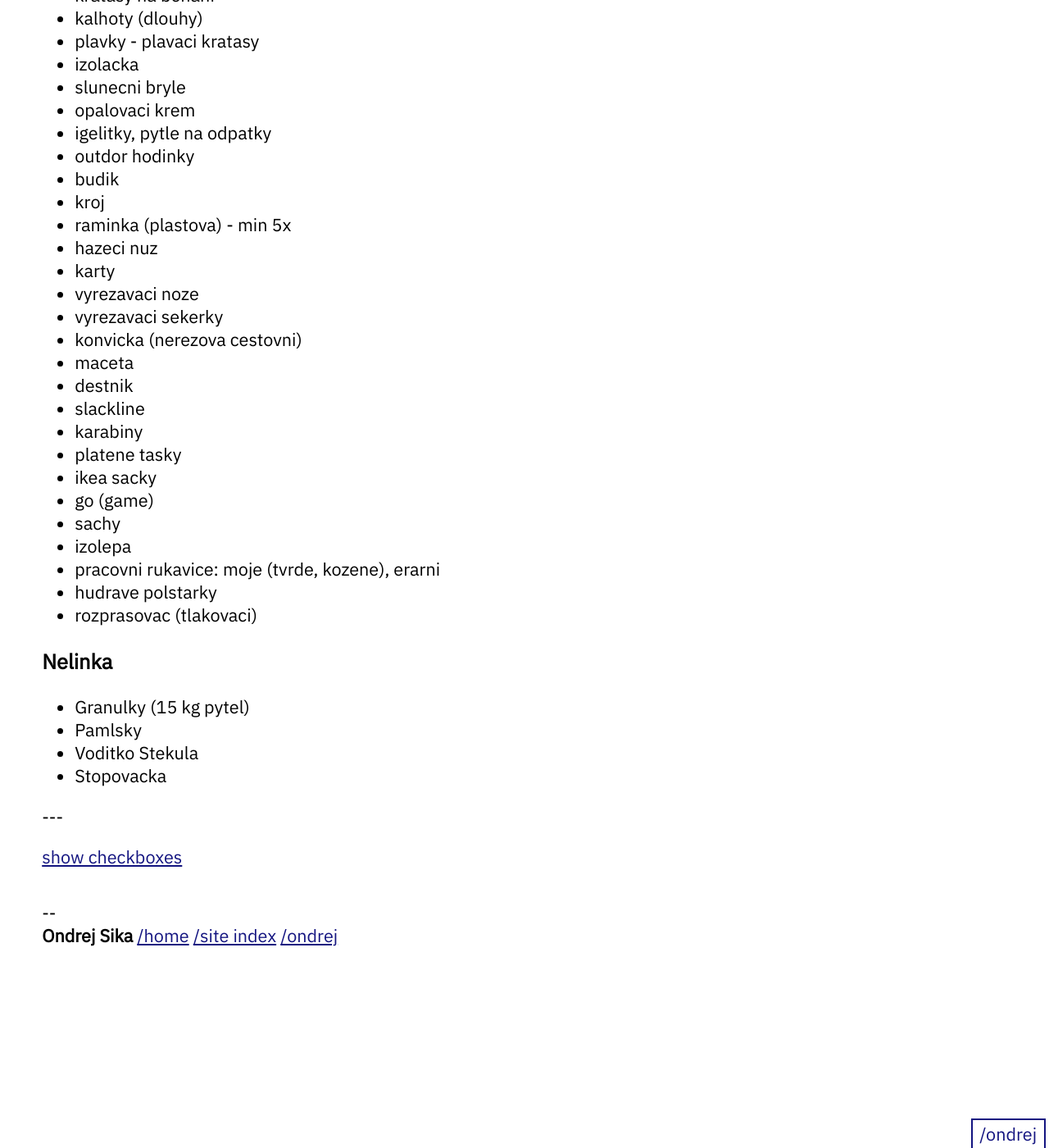
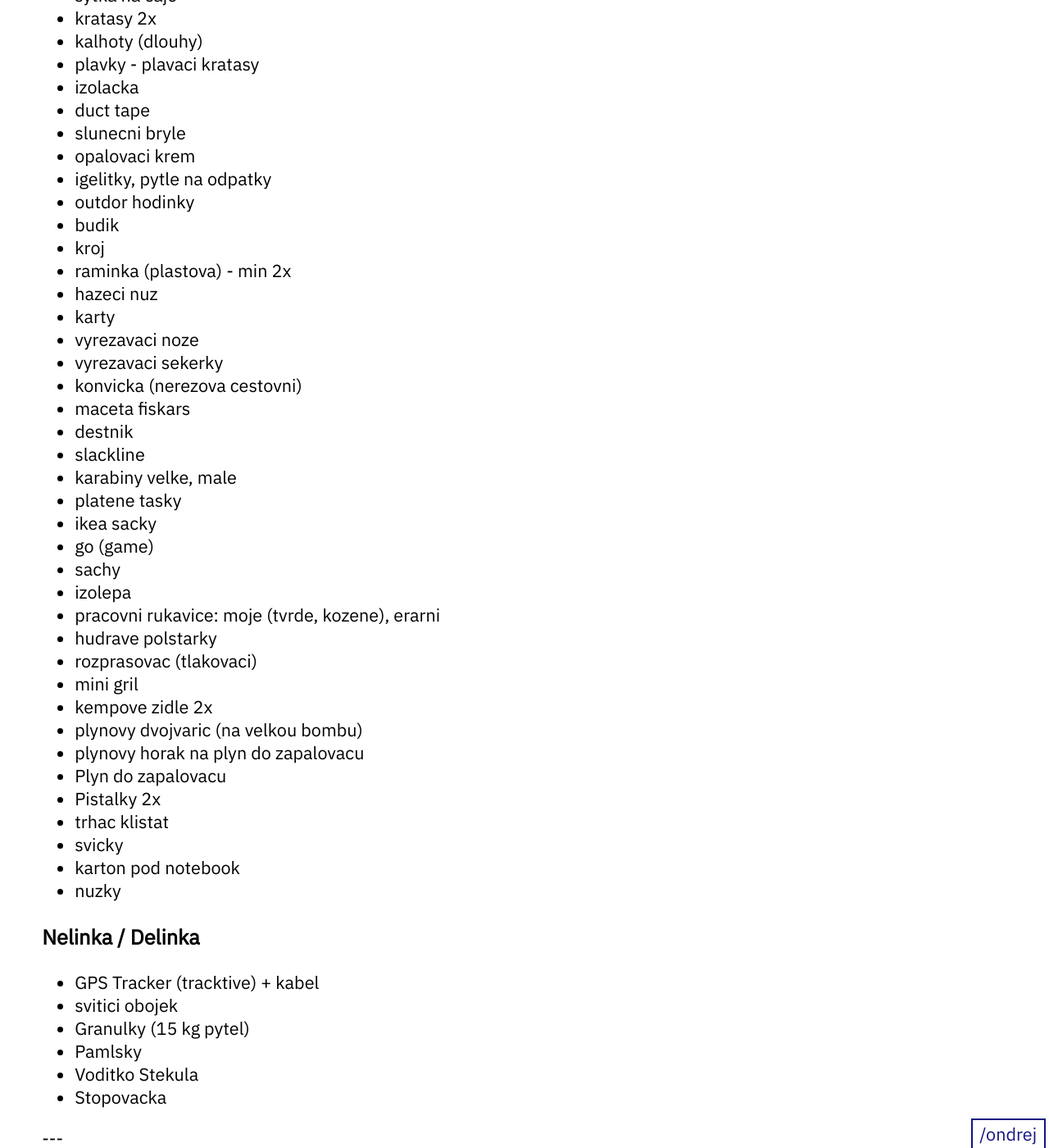
Before and after one commit to ondrejsika/ondrejsika.com, a Jekyll site: the page built from ondrej/checklists/tabor.md, in a window 1280 px wide and 1400 px high, scrolled down 2047 px. Shown: the whole window at 82% size. Built offline with Jekyll 4.4.1, drawn with Linux system fonts in a browser that asks for light colours; some of the changed text lies outside the part shown.

Commit message:
content(ondrej/checklists/tabor): Update after Tabor 2022

```diff
--- a/ondrej/checklists/tabor.md
+++ b/ondrej/checklists/tabor.md
@@ -7,14 +7,16 @@
 
 ## {{page.title}}
 
-- taborovy spacak
+- kvalitni taborovy spacak (tmave zeleny)
+- shitty taborovy spacak (svetle zeleny)
 - 2 karimatky (? kvalitni)
 - batoh
 - batuzek na behani
-- ponozky, trenky - 1x den + 1
+- ponozky, trenky - 4x
 - 2000 czk cash, kreditka
 - dokladova tasticka
 - papir, tuzka - hodne
+- ciste A4 na dopisy sam sobe
 - telefon
 - zalozni telefon
 - notebook
@@ -60,38 +60,40 @@
 - papirove kapesniky
 - plastove folie (eurodesky)
 - napinacky
-- obalky
+- obalka na dopisy sam sobe (velka A4)
+- obalky A6 - taborova posta
 - sesivacka
 - pevny provazek, shit provazek (ne sysal)
 - zahradni drat (na louci na slibak)
+- pevnejsi drat (na louci na slibak)
 - esus (idealne kompletni)
-- lahve na vodu - nalgene + zelene
+- lahve na vodu - nalgene
 - lzice (nebo cely pribor) - podepsany
 - ? policka
 - ulamovaci noze
 - caje - mate, tuareg, zeleny, mata
 - sytka na caje
-- kratasy 4x
-- kratasy na behani
+- kratasy 2x
 - kalhoty (dlouhy)
 - plavky - plavaci kratasy
 - izolacka
+- duct tape
 - slunecni bryle
 - opalovaci krem
 - igelitky, pytle na odpatky
 - outdor hodinky
 - budik
 - kroj
-- raminka (plastova) - min 5x
+- raminka (plastova) - min 2x
 - hazeci nuz
 - karty
 - vyrezavaci noze
 - vyrezavaci sekerky
 - konvicka (nerezova cestovni)
-- maceta
+- maceta fiskars
 - destnik
 - slackline
-- karabiny
+- karabiny velke, male
 - platene tasky
 - ikea sacky
 - go (game)
@@ -100,9 +102,21 @@
 - pracovni rukavice: moje (tvrde, kozene), erarni
 - hudrave polstarky
 - rozprasovac (tlakovaci)
+- mini gril
+- kempove zidle 2x
+- plynovy dvojvaric (na velkou bombu)
+- plynovy horak na plyn do zapalovacu
+- Plyn do zapalovacu
+- Pistalky 2x
+- trhac klistat
+- svicky
+- karton pod notebook
+- nuzky
 
-### Nelinka
+### Nelinka / Delinka
 
+- GPS Tracker (tracktive) + kabel
+- svitici obojek
 - Granulky (15 kg pytel)
 - Pamlsky
 - Voditko Stekula
```
Also changed, not shown: other parts of ondrej/checklists/tabor.md (+2 -4 lines).
